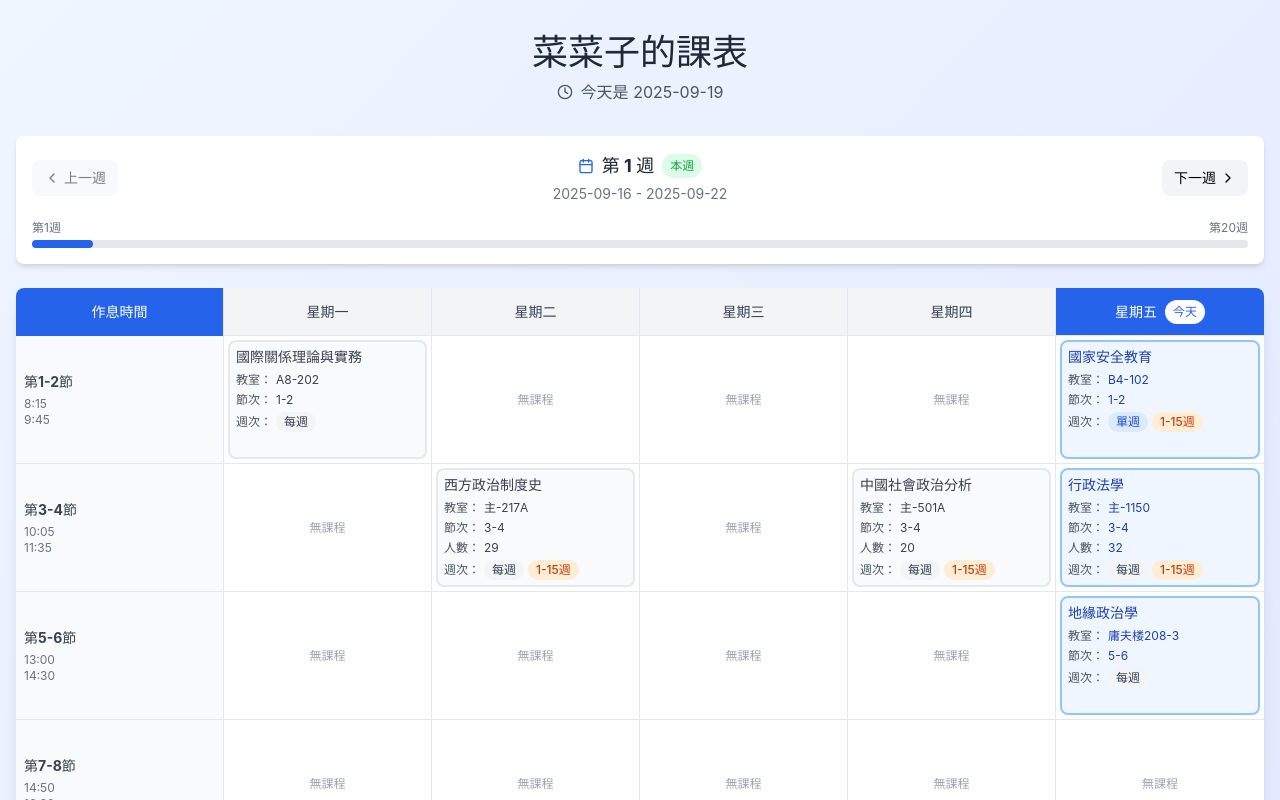
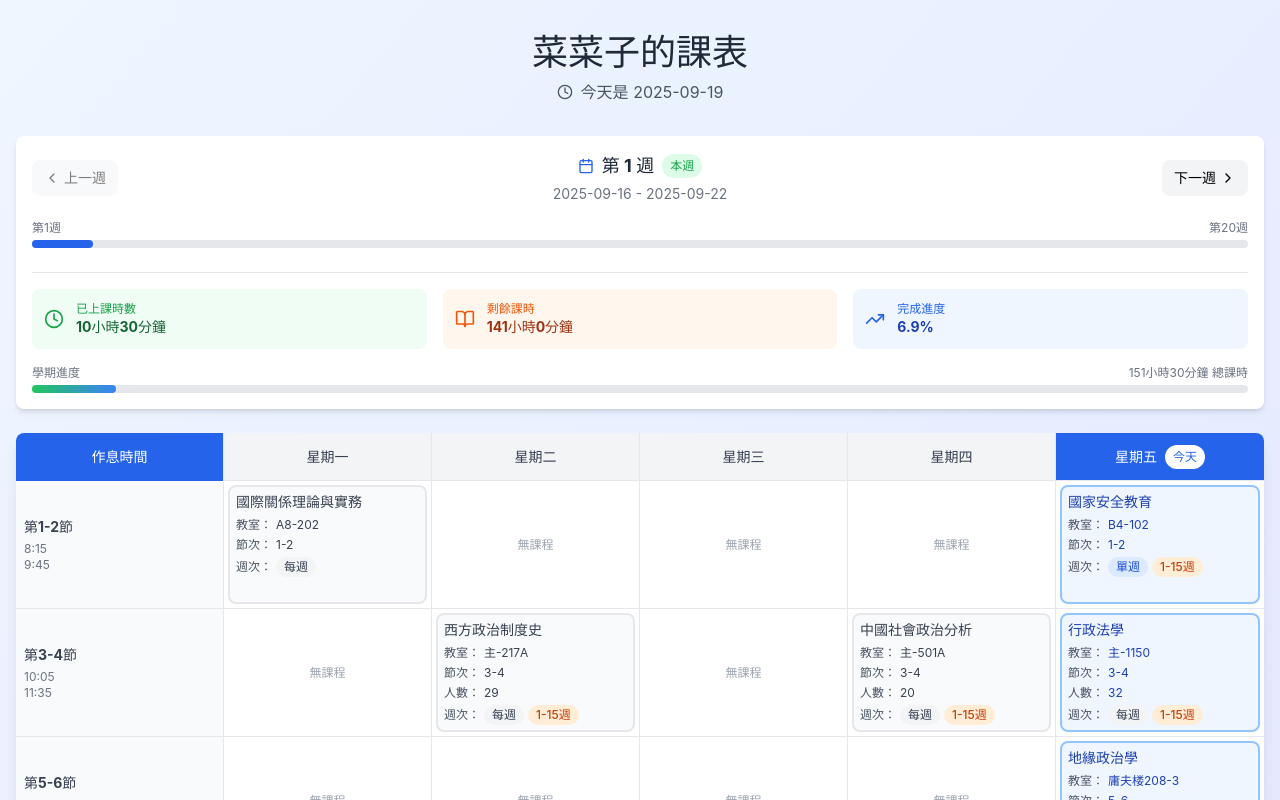
Before and after one commit to DylanChiang-Dev/caicaizi-class, a React (Vite) app: page / in a window 1280 px wide. Shown: the top 800 px of the page. Built offline with nearby package versions, Linux system fonts and the light colour scheme.

Commit message:
修復學期進度統計計算邏輯 - 確保第1週課時正確計算

```diff
--- a/src/components/WeekSelector.tsx
+++ b/src/components/WeekSelector.tsx
@@ -1,6 +1,7 @@
 import React from 'react';
-import { ChevronLeft, ChevronRight, Calendar } from 'lucide-react';
+import { ChevronLeft, ChevronRight, Calendar, Clock, BookOpen, TrendingUp } from 'lucide-react';
 import { getCurrentWeek, formatDate } from '../utils/timeUtils';
+import { scheduleData } from '../data/scheduleData';
 
 interface WeekSelectorProps {
   currentWeek: number;
@@ -13,6 +14,83 @@ export const WeekSelector: React.FC<WeekSelectorProps> = ({
 }) => {
   const actualCurrentWeek = getCurrentWeek();
   const maxWeek = 20; // 假設一學期最多20週
+
+  // 計算學期進度統計
+  const calculateSemesterProgress = () => {
+    let totalMinutes = 0;
+    let completedMinutes = 0;
+
+    scheduleData.courses.forEach(course => {
+      // 計算每節課的時長（分鐘）
+      const timeSlot = scheduleData.timeSlots.find(slot => slot.period === course.periods);
+      if (!timeSlot) return;
+
+      const [startHour, startMin] = timeSlot.startTime.split(':').map(Number);
+      const [endHour, endMin] = timeSlot.endTime.split(':').map(Number);
+      const durationMinutes = (endHour * 60 + endMin) - (startHour * 60 + startMin);
+
+      // 計算課程總週數
+      let courseWeeks = maxWeek;
+      if (course.weekRange) {
+        const [start, end] = course.weekRange.split('-').map(Number);
+        courseWeeks = end - start + 1;
+      }
+
+      // 根據週次類型調整
+      if (course.weekType === 'odd') {
+        courseWeeks = Math.ceil(courseWeeks / 2);
+      } else if (course.weekType === 'even') {
+        courseWeeks = Math.floor(courseWeeks / 2);
+      }
+
+      const courseTotalMinutes = durationMinutes * courseWeeks;
+      totalMinutes += courseTotalMinutes;
+
+      // 計算已完成的課時
+      let completedWeeks = 0;
+      const courseEndWeek = course.weekRange ? parseInt(course.weekRange.split('-')[1]) : maxWeek;
+      const effectiveCurrentWeek = Math.min(actualCurrentWeek, courseEndWeek);
+
+      if (course.weekType === 'odd') {
+        // 單週課程
+        for (let week = 1; week <= effectiveCurrentWeek; week += 2) {
+          if (week <= courseEndWeek) completedWeeks++;
+        }
+      } else if (course.weekType === 'even') {
+        // 雙週課程
+        for (let week = 2; week <= effectiveCurrentWeek; week += 2) {
+          if (week <= courseEndWeek) completedWeeks++;
+        }
+      } else {
+        // 每週課程
+        completedWeeks = Math.max(0, effectiveCurrentWeek);
+        if (effectiveCurrentWeek > courseEndWeek) {
+          completedWeeks = courseEndWeek;
+        }
+      }
+
+      completedMinutes += durationMinutes * completedWeeks;
+    });
+
+    const remainingMinutes = totalMinutes - completedMinutes;
+    const progressPercentage = totalMinutes > 0 ? (completedMinutes / totalMinutes) * 100 : 0;
+
+    return {
+      totalMinutes,
+      completedMinutes,
+      remainingMinutes,
+      progressPercentage
+    };
+  };
+
+  // 將分鐘轉換為小時和分鐘的顯示格式
+  const formatTime = (minutes: number) => {
+    const hours = Math.floor(minutes / 60);
+    const mins = minutes % 60;
+    return `${hours}小時${mins}分鐘`;
+  };
+
+  const semesterProgress = calculateSemesterProgress();
 
   // 計算當前週的日期範圍
   const getWeekDateRange = (week: number) => {
@@ -113,6 +191,64 @@ export const WeekSelector: React.FC<WeekSelectorProps> = ({
           />
         </div>
       </div>
+
+      {/* 學期進度統計 */}
+      <div className="mt-6 pt-4 border-t border-gray-200">
+        <div className="grid grid-cols-1 md:grid-cols-3 gap-4">
+          {/* 已上課時數 */}
+          <div className="flex items-center p-3 bg-green-50 rounded-lg">
+            <div className="flex-shrink-0">
+              <Clock className="w-5 h-5 text-green-600" />
+            </div>
+            <div className="ml-3">
+              <p className="text-xs text-green-600 font-medium">已上課時數</p>
+              <p className="text-sm font-bold text-green-800">
+                {formatTime(semesterProgress.completedMinutes)}
+              </p>
+            </div>
+          </div>
+
+          {/* 剩餘課時 */}
+          <div className="flex items-center p-3 bg-orange-50 rounded-lg">
+            <div className="flex-shrink-0">
+              <BookOpen className="w-5 h-5 text-orange-600" />
+            </div>
+            <div className="ml-3">
+              <p className="text-xs text-orange-600 font-medium">剩餘課時</p>
+              <p className="text-sm font-bold text-orange-800">
+                {formatTime(semesterProgress.remainingMinutes)}
+              </p>
+            </div>
+          </div>
+
+          {/* 完成百分比 */}
+          <div className="flex items-center p-3 bg-blue-50 rounded-lg">
+            <div className="flex-shrink-0">
+              <TrendingUp className="w-5 h-5 text-blue-600" />
+            </div>
+            <div className="ml-3">
+              <p className="text-xs text-blue-600 font-medium">完成進度</p>
+              <p className="text-sm font-bold text-blue-800">
+                {semesterProgress.progressPercentage.toFixed(1)}%
+              </p>
+            </div>
+          </div>
+        </div>
+
+        {/* 進度條 */}
+        <div className="mt-4">
+          <div className="flex justify-between text-xs text-gray-500 mb-1">
+            <span>學期進度</span>
+            <span>{formatTime(semesterProgress.totalMinutes)} 總課時</span>
+          </div>
+          <div className="w-full bg-gray-200 rounded-full h-2">
+            <div
+              className="bg-gradient-to-r from-green-500 to-blue-500 h-2 rounded-full transition-all duration-300"
+              style={{ width: `${semesterProgress.progressPercentage}%` }}
+            />
+          </div>
+        </div>
+      </div>
     </div>
   );
 };
```
